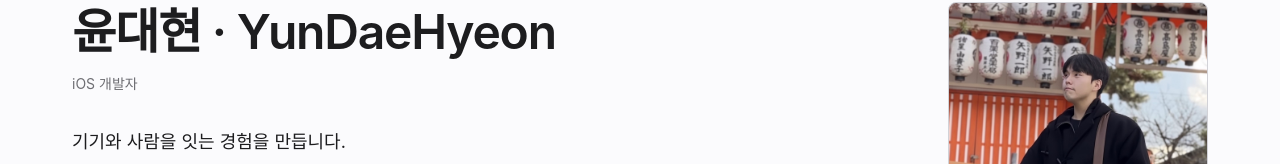
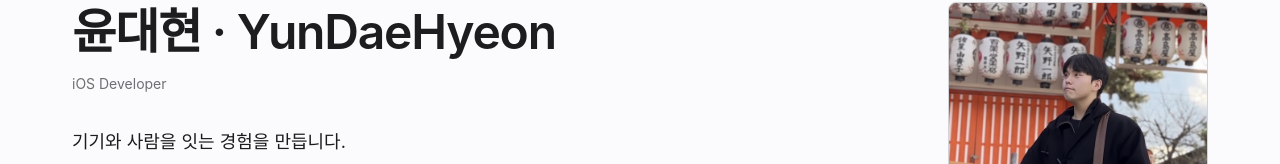
Before and after one commit to YunDaeHyeon/daegom.dev, a Next.js app: page / in a window 1280 px wide. Shown: the part 275-439 px from the top of the page. Built offline with nearby package versions, Linux system fonts and the light colour scheme.

Commit message:
content: 히어로 역할 표기를 iOS Developer로 변경

```diff
--- a/app/page.tsx
+++ b/app/page.tsx
@@ -19,7 +19,7 @@ export default function Home() {
               <h1 className="text-4xl font-semibold leading-tight tracking-tight text-foreground sm:text-5xl">
                 윤대현 · YunDaeHyeon
               </h1>
-              <p className="mt-3 text-sm text-muted-foreground">iOS 개발자</p>
+              <p className="mt-3 text-sm text-muted-foreground">iOS Developer</p>
               <p className="mt-8 max-w-[65ch] text-lg leading-8 text-foreground">
                 기기와 사람을 잇는 경험을 만듭니다.
               </p>
```
